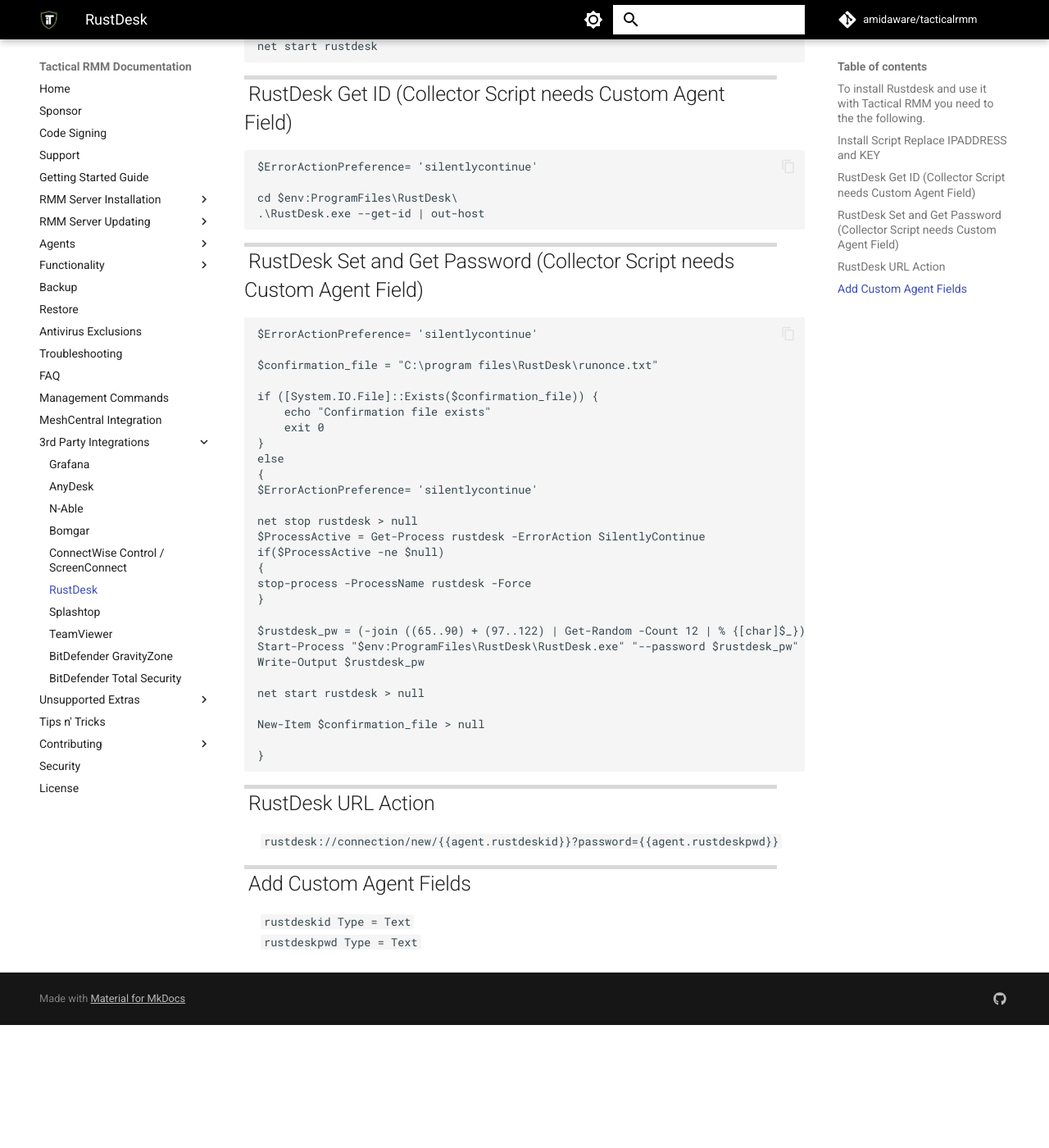
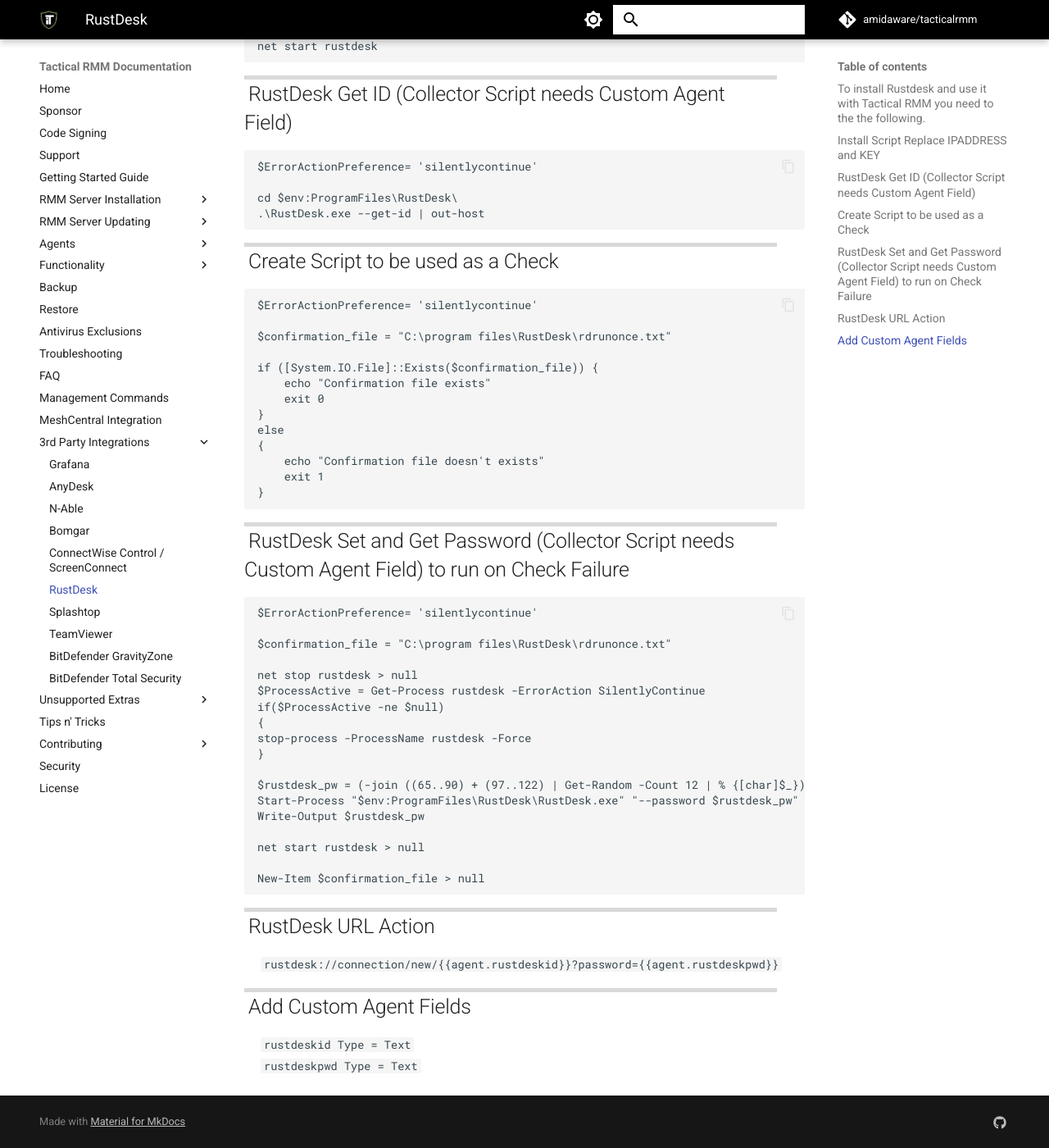
Before and after one commit to amidaware/trmm-docs, an MkDocs documentation site: the page built from docs/3rdparty_rustdesk.md, in a window 1280 px wide and 1400 px high, scrolled down 1186 px. Shown: the whole window at 82% size. Built offline with MkDocs 1.6.1 and Material for MkDocs 9.7.7, drawn with Linux system fonts in a browser that asks for light colours; comment, search, counter and statistics services are not loaded; before the commit the page ends 2436 px from its top, so only the background shows below that.

Commit message:
Update 3rdparty_rustdesk.md

````diff
--- a/docs/3rdparty_rustdesk.md
+++ b/docs/3rdparty_rustdesk.md
@@ -4,7 +4,7 @@
 2. Create the following scripts (all are powershell).
 3. Create a [URL Action](https://docs.tacticalrmm.com/functions/url_actions/).
 4. Create [custom fields](https://docs.tacticalrmm.com/functions/custom_fields/) for the RustDesk ID and password.
-5. Create [collector tasks](https://docs.tacticalrmm.com/functions/automated_tasks/#collector-tasks).
+5. Create [collector tasks](https://docs.tacticalrmm.com/functions/automated_tasks/#collector-tasks) and [Script Checks](https://docs.tacticalrmm.com/functions/scripting/#script-checks)
 6. Enjoy :)
 
 ## Install Script Replace IPADDRESS and KEY
@@ -56,11 +56,12 @@
 .\RustDesk.exe --get-id | out-host
 ```
 
-## RustDesk Set and Get Password (Collector Script needs Custom Agent Field)
+## Create Script to be used as a Check
+
 ```
 $ErrorActionPreference= 'silentlycontinue'
 
-$confirmation_file = "C:\program files\RustDesk\runonce.txt"
+$confirmation_file = "C:\program files\RustDesk\rdrunonce.txt"
 
 if ([System.IO.File]::Exists($confirmation_file)) {
     echo "Confirmation file exists"
@@ -68,7 +69,17 @@
 }
 else
 {
+    echo "Confirmation file doesn't exists"
+	exit 1
+}
+
+```
+
+## RustDesk Set and Get Password (Collector Script needs Custom Agent Field) to run on Check Failure
+```
 $ErrorActionPreference= 'silentlycontinue'
+
+$confirmation_file = "C:\program files\RustDesk\rdrunonce.txt"
 
 net stop rustdesk > null
 $ProcessActive = Get-Process rustdesk -ErrorAction SilentlyContinue
@@ -85,8 +96,6 @@
 
 New-Item $confirmation_file > null
 
-}
-
 ```
 ## RustDesk URL Action
 ```
````
